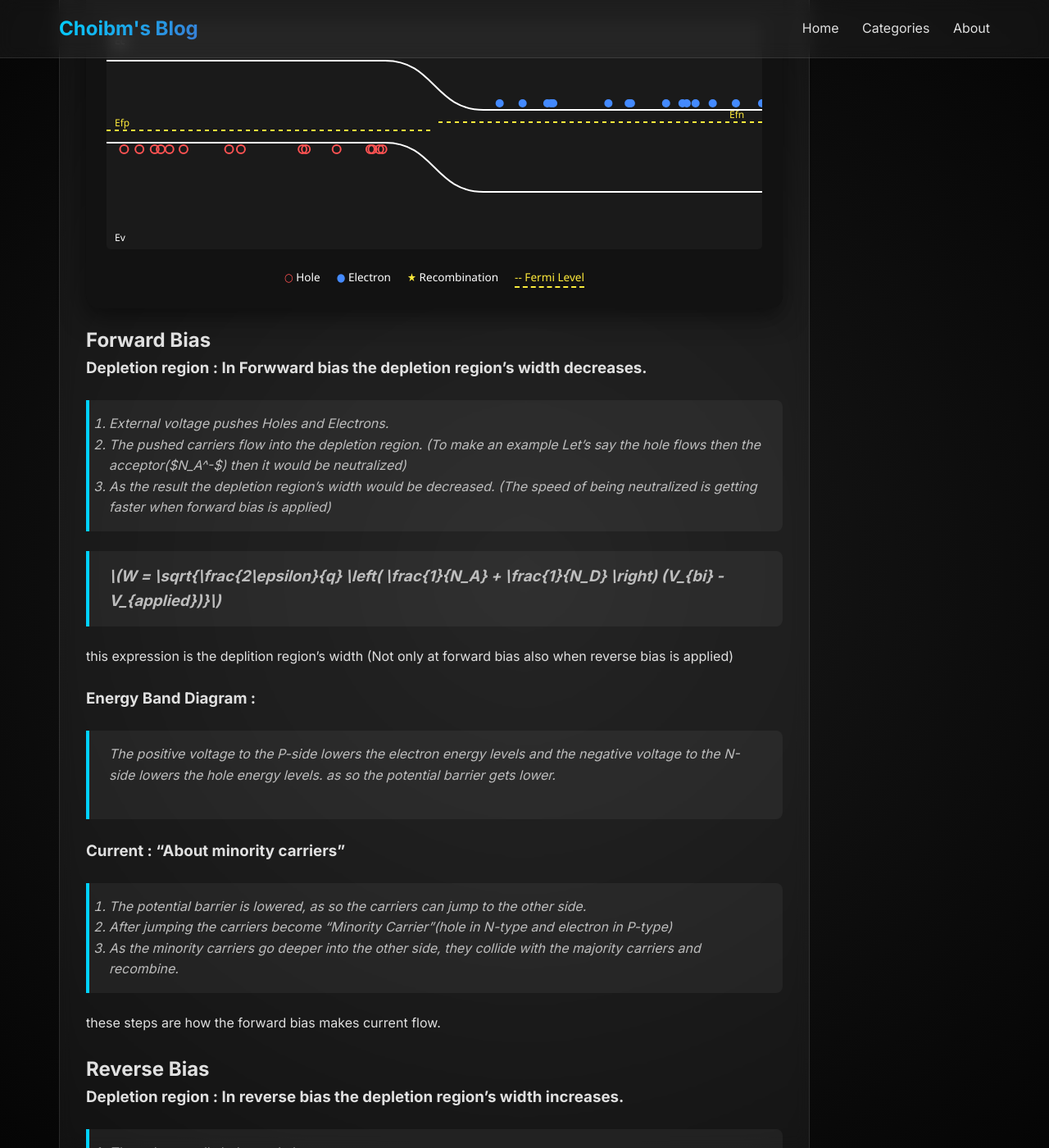
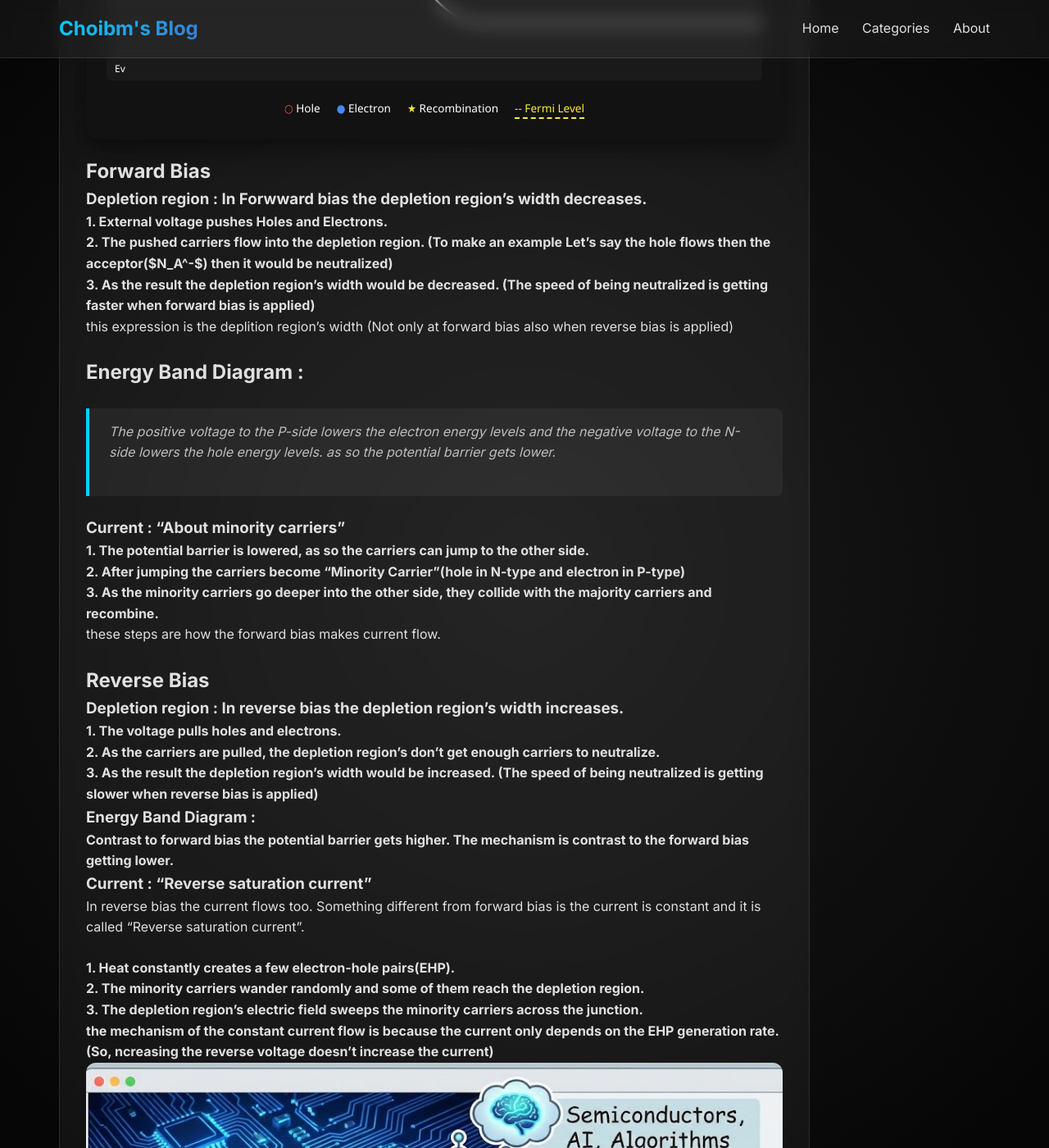
Before and after one commit to Choibm/choibm.github.io, a Jekyll site: the page built from _posts/2026-01-20-p-n_junction.md, in a window 1280 px wide and 1400 px high, scrolled down 1601 px. Shown: the whole window at 82% size. Built offline with Jekyll 4.4.1, drawn with Linux system fonts in a browser that asks for light colours; some of the changed text lies outside the part shown.

Commit message:
pn10(make the form different)

```diff
--- a/_posts/2026-01-20-p-n_junction.md
+++ b/_posts/2026-01-20-p-n_junction.md
@@ -9,54 +9,41 @@ categories: Semiconductors MSE
 P-N junction is the basic component of semiconductor devices.
 I'm not going to explain about what is P-type, N-type semiconductor is... to summarize P-type has more holes and N-type has more electrons.
 
-## **1. "Diffusion" and "Drift"**
+# **1. "Diffusion" and "Drift"**
 
-### 1. Diffusion : The flow caused by variation in the concentration.
-The movement of particles from an area of higher concentration to an area of lower concentration.
+## 1. Diffusion : The flow caused by variation in the concentration.
+#### The movement of particles from an area of higher concentration to an area of lower concentration.
 The cause is concentration gradient (dC/dx) between P-side and N-side. This movement tries to eliminate the seperation between P and N.
 
-### 2. Drift : The movement caused by electric field.
-caused by the built-in electric field created by the exposed ions (Depletion Region) and this movement opposes diffusion and keeps the P and N regions separated.
+## 2. Drift : The movement caused by electric field.
+#### caused by the built-in electric field created by the exposed ions (Depletion Region) and this movement opposes diffusion and keeps the P and N regions separated.
 > J<small>drift</small> =qnμE
 
-### **Summary: Drift vs. Diffusion in Equilibrium**
+> J<small>total</small> = J<small>drift</small> + J<small>diffusion</small> = 0
 
-| Feature | **Diffusion** | **Drift** |
-| :--- | :--- | :--- |
-| **Driving Force** | Concentration Gradient ($\Delta C$) | Electric Field ($E$) |
-| **Primary Carriers** | **Majority Carriers**<br>(Holes in P, Electrons in N) | **Minority Carriers**<br>(Holes in N, Electrons in P) |
-| **Direction for Holes** | $P \rightarrow N$ | $N \rightarrow P$ |
-| **Direction for Electrons** | $N \rightarrow P$ | $P \rightarrow N$ |
-| **Physics Formula** | $J_{diff} \propto \frac{dn}{dx}$ | $J_{drift} \propto q\mu E$ |
+When no voltage is applied the total current is zero. In forward bias the diffusion is greater and in reverse bias the drift is greater.
 
-In an unbiased junction (Equilibrium), these two currents cancel each other out exactly.
-
-> $$J_{total} = J_{drift} + J_{diff} = 0$$
-
-In forward bias the diffusion is greater and in reverse bias the drift is greater.
-
-## **2. Biased P-N junction**
+# **2. Biased P-N junction**
 
 {% include pn-junction-sim.html %}
 
 ## Forward Bias
 
 ### Depletion region : In Forwward bias the depletion region's width decreases.
-> 1. External voltage pushes Holes and Electrons.
-> 2. The pushed carriers flow into the depletion region. (To make an example Let's say the hole flows then the acceptor($N_A^-$) then it would be neutralized)
-> 3. As the result the depletion region's width would be decreased. (The speed of being neutralized is getting faster when forward bias is applied)
+#### 1. External voltage pushes Holes and Electrons.
+#### 2. The pushed carriers flow into the depletion region. (To make an example Let's say the hole flows then the acceptor($N_A^-$) then it would be neutralized)
+#### 3. As the result the depletion region's width would be decreased. (The speed of being neutralized is getting faster when forward bias is applied)
 
-> ### $$W = \sqrt{\frac{2\epsilon}{q} \left( \frac{1}{N_A} + \frac{1}{N_D} \right) (V_{bi} - V_{applied})}$$
 
 this expression is the deplition region's width (Not only at forward bias also when reverse bias is applied)
 
-### Energy Band Diagram :
+## Energy Band Diagram :
 > The positive voltage to the P-side lowers the electron energy levels and the negative voltage to the N-side lowers the hole energy levels. as so the potential barrier gets lower.
 
 ### Current : "About minority carriers"
-> 1. The potential barrier is lowered, as so the carriers can jump to the other side.
-> 2. After jumping the carriers become "Minority Carrier"(hole in N-type and electron in P-type)
-> 3. As the minority carriers go deeper into the other side, they collide with the majority carriers and recombine.
+#### 1. The potential barrier is lowered, as so the carriers can jump to the other side.
+#### 2. After jumping the carriers become "Minority Carrier"(hole in N-type and electron in P-type)
+#### 3. As the minority carriers go deeper into the other side, they collide with the majority carriers and recombine.
 
 these steps are how the forward bias makes current flow.
 
@@ -64,21 +51,21 @@ these steps are how the forward bias makes current flow.
 ## Reverse Bias
 
 ### Depletion region : In reverse bias the depletion region's width increases.
-> 1. The voltage pulls holes and electrons.
-> 2. As the carriers are pulled, the depletion region's don't get enough carriers to neutralize.
-> 3. As the result the depletion region's width would be increased. (The speed of being neutralized is getting slower when reverse bias is applied)
+#### 1. The voltage pulls holes and electrons.
+#### 2. As the carriers are pulled, the depletion region's don't get enough carriers to neutralize.
+#### 3. As the result the depletion region's width would be increased. (The speed of being neutralized is getting slower when reverse bias is applied)
 
-## Energy Band Diagram :
-> Contrast to forward bias the potential barrier gets higher. The mechanism is contrast to the forward bias getting lower.
+### Energy Band Diagram :
+#### Contrast to forward bias the potential barrier gets higher. The mechanism is contrast to the forward bias getting lower.
 
-## Current : "Reverse saturation current"
+### Current : "Reverse saturation current"
 In reverse bias the current flows too. Something different from forward bias is the current is constant and it is called "Reverse saturation current".
 
-> 1. Heat constantly creates a few electron-hole pairs(EHP).
-> 2. The minority carriers wander randomly and some of them reach the depletion region.
-> 3. The depletion region's electric field sweeps the minority carriers across the junction.
+#### 1. Heat constantly creates a few electron-hole pairs(EHP).
+#### 2. The minority carriers wander randomly and some of them reach the depletion region.
+#### 3. The depletion region's electric field sweeps the minority carriers across the junction.
 
-the mechanism of the constant current flow is because the current only depends on the EHP generation rate. (So, ncreasing the reverse voltage doesn't increase the current)
+#### the mechanism of the constant current flow is because the current only depends on the EHP generation rate. (So, ncreasing the reverse voltage doesn't increase the current)
 
 
 ![Welcome!](<{{ '/assets/images/2026-01-19_img1.png' | relative_url }}>)
```
